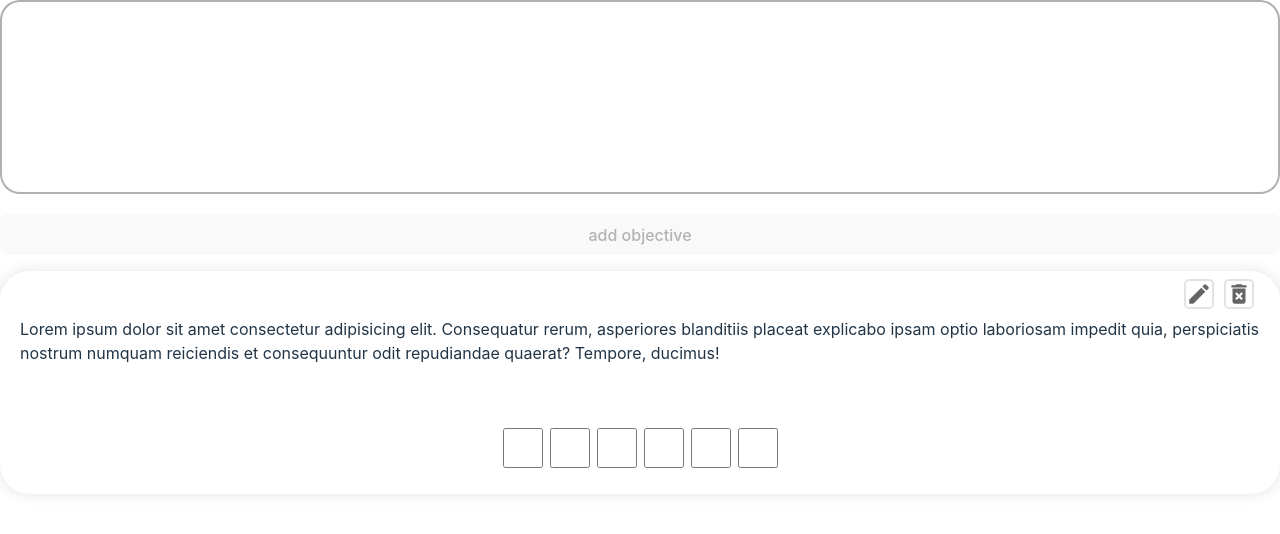
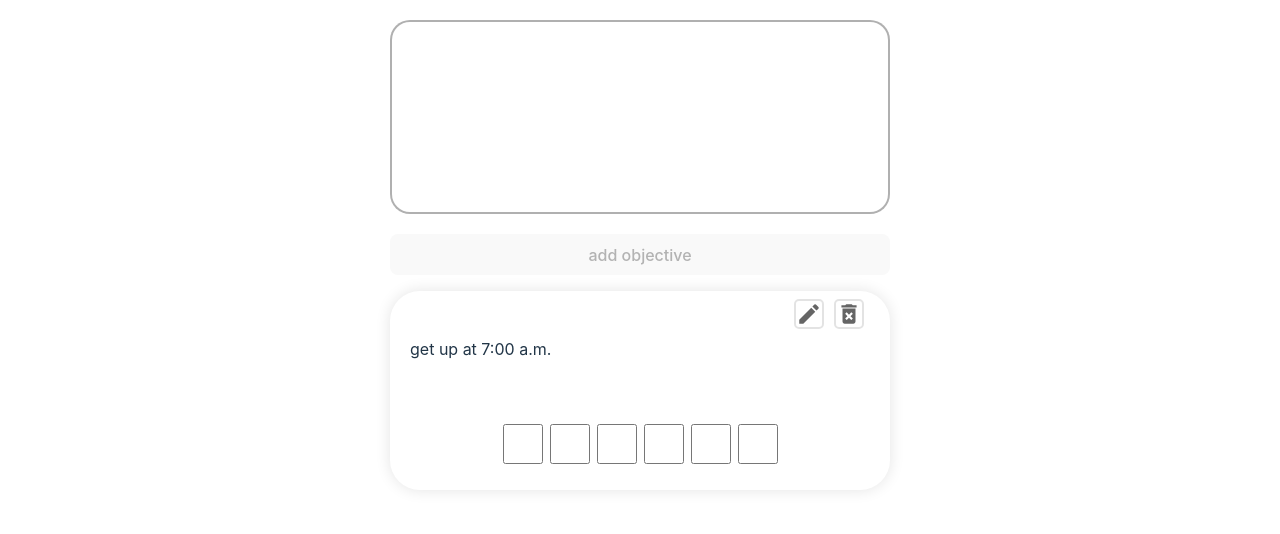
Before and after one commit to Whittun/Foundation, a React (Vite) app: page / in a window 1280 px wide. Shown: the top 534 px of the page. Built offline with nearby package versions, Linux system fonts and the light colour scheme.

Commit message:
feat: correct styles and type props

```diff
--- /dev/null
+++ b/chromatic.config.json
@@ -0,0 +1,5 @@
+{
+  "onlyChanged": true,
+  "projectId": "Project:67435fb1e63c5be088f6e2a8",
+  "zip": true
+}
--- a/src/App.module.css
+++ b/src/App.module.css
@@ -1,4 +1,6 @@
 .app-wrapper {
   display: flex;
+  justify-content: center;
   gap: 30px;
+  margin-top: 20px;
 }
--- a/src/components/Button/Button.module.css
+++ b/src/components/Button/Button.module.css
@@ -5,6 +5,7 @@
   font-size: 1em;
   font-weight: 500;
   font-family: inherit;
+  font-size: 16px;
   cursor: pointer;
   transition: border-color 0.25s;
 }
--- a/src/components/Objective/Objective.module.css
+++ b/src/components/Objective/Objective.module.css
@@ -3,6 +3,8 @@
 
   padding: 20px;
   padding-top: 30px;
+
+  list-style: none;
 
   border-radius: 30px;
   box-shadow: 0 0 15px rgba(0, 0, 0, 0.108);
--- a/src/components/Objective/Objective.tsx
+++ b/src/components/Objective/Objective.tsx
@@ -1,10 +1,21 @@
-import { useState } from "react";
+import { useEffect, useState } from "react";
 import styles from "./Objective.module.css";
 import EditIcon from "@mui/icons-material/Edit";
 import SaveIcon from "@mui/icons-material/Save";
 import DeleteForeverIcon from "@mui/icons-material/DeleteForever";
+import { ObjectiveElem } from "../Objectives/Objectives";
 
-export const Objective = ({ objective, index, deleteObjective }) => {
+type ObjectiveProps = {
+  objective: ObjectiveElem;
+  index: number;
+  deleteObjective: (index: number) => void;
+};
+
+export const Objective: React.FC<ObjectiveProps> = ({
+  objective,
+  index,
+  deleteObjective,
+}) => {
   const [checkboxes, setCheckboxes] = useState([
     {
       id: 1,
@@ -20,6 +31,10 @@ export const Objective = ({ objective, index, deleteObjective }) => {
   const [isCompleted, setCompleted] = useState(false);
   const [editing, setIsEditing] = useState(false);
   const [objectiveText, setObjectiveText] = useState(objective.text);
+
+  useEffect(() => {
+    setObjectiveText(objective.text);
+  }, [objective.text]);
 
   const checkboxHandler = (id: number) => {
     const newCheckBoxes = checkboxes.map((checkbox) =>
@@ -71,7 +86,11 @@ export const Objective = ({ objective, index, deleteObjective }) => {
             </li>
           ))}
         </ul>
-        {isCompleted && <p className={styles["completed-text"]}>Completed!</p>}
+        {isCompleted && (
+          <p id="completed" className={styles["completed-text"]}>
+            Completed!
+          </p>
+        )}
       </li>
     </>
   );
--- a/src/components/Objectives/Objectives.module.css
+++ b/src/components/Objectives/Objectives.module.css
@@ -1,3 +1,8 @@
+.objectives {
+  max-width: 500px;
+  width: 100%;
+}
+
 .objectives-form {
   display: flex;
   flex-direction: column;
--- a/src/components/Objectives/Objectives.tsx
+++ b/src/components/Objectives/Objectives.tsx
@@ -4,11 +4,16 @@ import { Objective } from "../Objective/Objective";
 import styles from "./Objectives.module.css";
 import { Button } from "../Button/Button";
 
+export type ObjectiveElem = {
+  id: number;
+  text: string;
+};
+
 export const Objectives = () => {
-  const [objectives, setObjectives] = useState([
+  const [objectives, setObjectives] = useState<ObjectiveElem[]>([
     {
       id: 0,
-      text: `Lorem ipsum dolor sit amet consectetur adipisicing elit. Consequatur rerum, asperiores blanditiis placeat explicabo ipsam optio laboriosam impedit quia, perspiciatis nostrum numquam reiciendis et consequuntur odit repudiandae quaerat? Tempore, ducimus!`,
+      text: `get up at 7:00 a.m.`,
     },
   ]);
 
@@ -36,7 +41,7 @@ export const Objectives = () => {
   };
 
   return (
-    <div>
+    <div className={styles["objectives"]}>
       <form className={styles["objectives-form"]}>
         <textarea
           className={styles["objective-textarea"]}
--- a/src/index.css
+++ b/src/index.css
@@ -17,7 +17,6 @@ a:hover {
 
 body {
   margin: 0;
-  display: flex;
   min-width: 320px;
   min-height: 100vh;
 }
```
Also changed, not shown: 1 other file (tests, documents, lock files or other folders).
